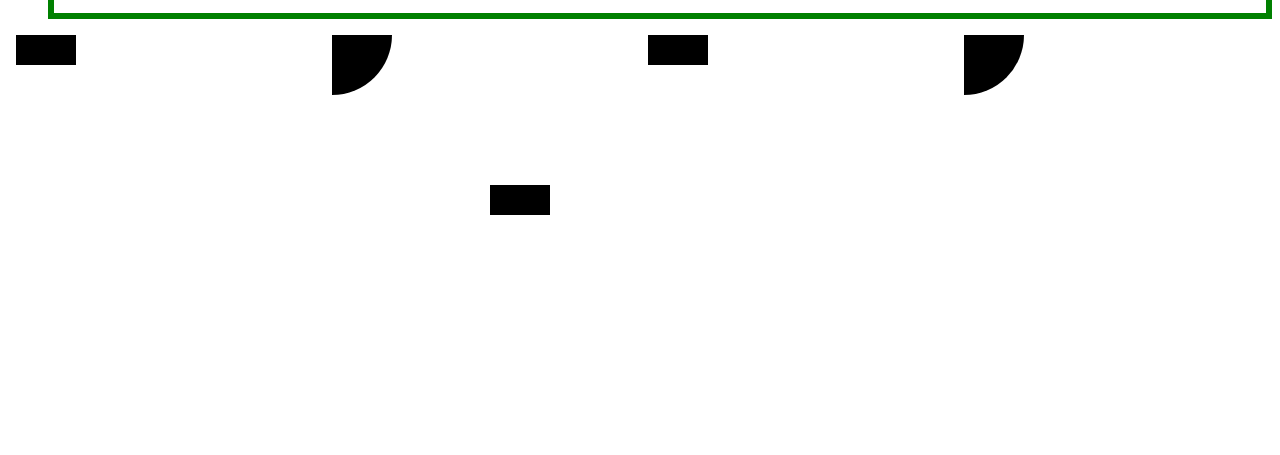
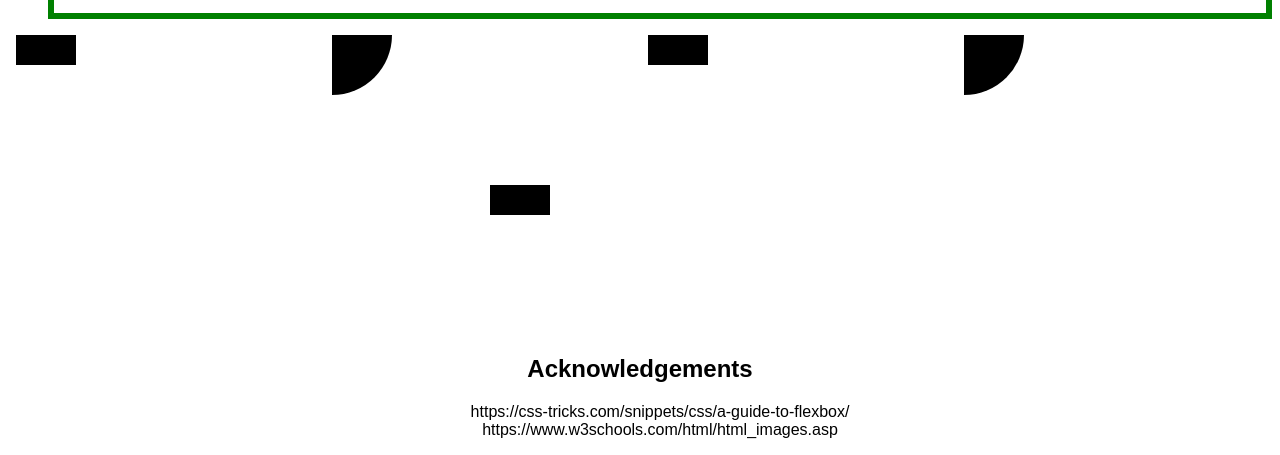
Before and after one commit to DS4200-S22/hw-03-rida-and-abby, a plain HTML site: page index.html in a window 1280 px wide. Shown: the part 2938-3393 px from the top of the page. Before the commit the page ends 3281 px from the top, so only its background shows below. Drawn offline with Linux system fonts and the light colour scheme.

```diff
--- a/index.html
+++ b/index.html
@@ -62,6 +62,15 @@
             <rect width="60" height="30" />
         </svg>
     </div>
+
+    <h2 class="centered">Acknowledgements</h2>
+    <div class = "centered">
+        <ul>
+            <li>https://css-tricks.com/snippets/css/a-guide-to-flexbox/</li>
+            <li>https://www.w3schools.com/html/html_images.asp</li>
+        </ul>
+    </div>
+
 </body>
 
 </html>
```
